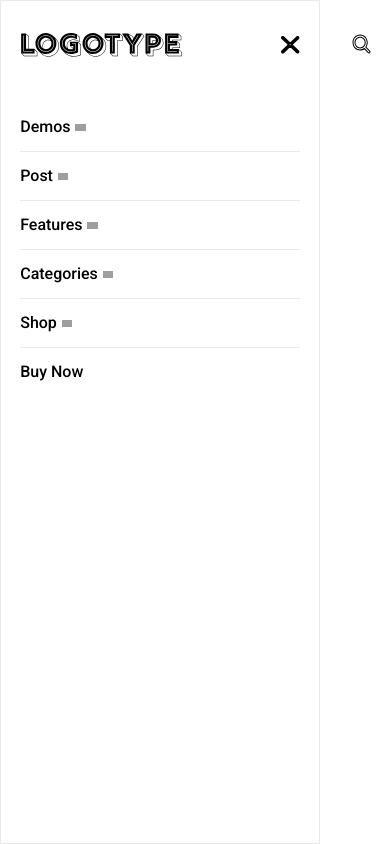
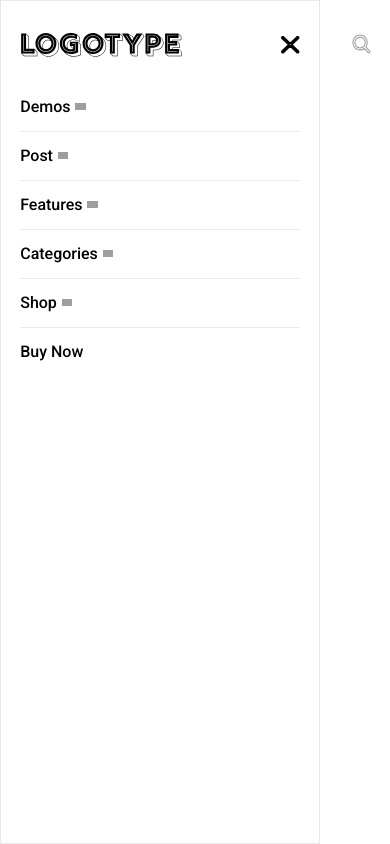
Before and after one commit to asuponev/next-blog, a Next.js app: page / in a window 390 px wide. Both pictures are taken after a click on the element 31 px from the left and 44 px from the top of the page. Built offline with nearby package versions, Linux system fonts and the light colour scheme; grey boxes are pictures that could not be loaded.

Commit message:
fix: add backarea when mobile menu open

```diff
--- a/src/components/header/Header.module.scss
+++ b/src/components/header/Header.module.scss
@@ -5,6 +5,8 @@
 
   @include mobile {
     border: none;
+    position: fixed;
+    z-index: 10;
   }
 
   &__container {
--- a/src/components/menu/Menu.module.scss
+++ b/src/components/menu/Menu.module.scss
@@ -9,6 +9,7 @@
     width: 320px;
     height: 100vh;
     position: fixed;
+    z-index: 20;
     top: 0;
     left: -320px;
     border: 1px solid $color-border;
@@ -38,7 +39,7 @@
 
   &__list {
     max-width: 75rem;
-    padding: 1.3rem 1.2rem 1.1rem;
+    padding: 0 1.2rem;
     margin: 0 auto;
     display: flex;
     align-items: center;
@@ -56,6 +57,8 @@
 
   &__item {
     margin-right: 2rem;
+    padding: 1.3rem 0 1.1rem;
+    cursor: pointer;
 
     @include mobile {
       width: 100%;
@@ -75,7 +78,6 @@
     &__top {
       display: flex;
       align-items: center;
-      cursor: pointer;
     }
 
     &__title {
@@ -92,21 +94,19 @@
       height: 0.4rem;
       margin-left: 0.3rem;
       transition: transform 0.2s ease-in-out;
-
-      &__open {
-        transform: rotate(-180deg);
-      }
     }
 
     &__open {
-      display: flex;
+      display: none;
       flex-direction: column;
       padding: 1.25rem;
       position: absolute;
+      z-index: 10;
       top: 3.4rem;
       background: $background-primary;
       border: 1px solid $color-border;
       min-width: 11rem;
+      cursor: default;
 
       @include mobile {
         position: static;
@@ -131,17 +131,20 @@
           border: none;
           padding-bottom: 0;
         }
+
+        &:hover,
+        &:active {
+          .menu__item__open__title {
+            color: $text-secondary;
+            transform: translateX(0.5rem);
+          }
+        }
       }
 
       &__title {
         font-size: 0.8rem;
         font-weight: 400;
         transition: transform 0.2s ease-in-out;
-
-        &:hover {
-          color: $text-secondary;
-          transform: translateX(0.5rem);
-        }
       }
 
       &__arrow {
@@ -151,5 +154,32 @@
         transform: rotate(-90deg);
       }
     }
+
+    &:hover,
+    &:active {
+      .menu__item__arrow {
+        transform: rotate(-180deg);
+      }
+
+      .menu__item__open {
+        display: flex;
+      }
+    }
   }
 }
+
+.backarea {
+  display: none;
+
+  @include mobile {
+    display: block;
+    position: fixed;
+    z-index: 15;
+    top: 0;
+    left: 0;
+    background: $background-primary;
+    opacity: 0.6;
+    width: 100%;
+    height: 100%;
+  }
+}
--- a/src/components/menu/Menu.tsx
+++ b/src/components/menu/Menu.tsx
@@ -5,9 +5,10 @@ import styles from './Menu.module.scss'
 import MenuHeader from './menu-header/MenuHeader'
 
 const Menu: React.FC = () => {
-  const { isMenuOpen } = useMenu()
+  const { isMenuOpen, onCloseMenu } = useMenu()
 
   return (
+    <>
       <div className={`${styles.menu} ${isMenuOpen && styles.menu__open}`}>
         <MenuHeader />
         <nav>
@@ -15,12 +16,19 @@ const Menu: React.FC = () => {
             {menuLinks.map((link) => (
               <MenuItem
                 key={link.title}
-              link={link}
+                {...link}
               />
             ))}
           </ul>
         </nav>
       </div>
+      {isMenuOpen && (
+        <div
+          className={styles.backarea}
+          onClick={onCloseMenu}
+        />
+      )}
+    </>
   )
 }
 
--- a/src/components/menu/menu-item/MenuItem.tsx
+++ b/src/components/menu/menu-item/MenuItem.tsx
@@ -1,27 +1,14 @@
-import { useState } from 'react'
 import Image from 'next/image'
 import Link from 'next/link'
 
-import { IMenuItemProps } from '@/types/menu.interface'
+import { IMenuLink } from '@/types/menu.interface'
+import MenuItemOpen from './MenuItemOpen'
 import styles from '../Menu.module.scss'
-import MenuItemOpen from './MenuItemOpen'
 
-const MenuItem: React.FC<IMenuItemProps> = ({ link }) => {
-  const { title, innerItems, href } = link
-  const [isOpenItems, setIsOpenItems] = useState(false)
-
-  const onOpenItems = (): void => {
-    if (innerItems) {
-      setIsOpenItems(() => !isOpenItems)
-    }
-  }
-
+const MenuItem: React.FC<IMenuLink> = ({ title, innerItems, href }) => {
   return (
     <li className={styles.menu__item}>
-      <div
-        className={styles.menu__item__top}
-        onClick={onOpenItems}
-      >
+      <div className={styles.menu__item__top}>
         {href ? (
           <Link
             href={href}
@@ -33,12 +20,7 @@ const MenuItem: React.FC<IMenuItemProps> = ({ link }) => {
           <p className={styles.menu__item__title}>{title}</p>
         )}
         {innerItems && (
-          <div
-            className={`
-            ${styles.menu__item__arrow}
-            ${isOpenItems && styles.menu__item__arrow__open}
-          `}
-          >
+          <div className={styles.menu__item__arrow}>
             <Image
               src="/menu-arrow-icon.svg"
               fill
@@ -47,7 +29,7 @@ const MenuItem: React.FC<IMenuItemProps> = ({ link }) => {
           </div>
         )}
       </div>
-      {isOpenItems && innerItems && <MenuItemOpen items={innerItems} />}
+      {innerItems && <MenuItemOpen items={innerItems} />}
     </li>
   )
 }
--- a/src/components/menu/menu-item/MenuItemOpen.tsx
+++ b/src/components/menu/menu-item/MenuItemOpen.tsx
@@ -1,14 +1,15 @@
 import Image from 'next/image'
 import Link from 'next/link'
 
-import { IMenuOpenProps } from '@/types/menu.interface'
+import { IMenuInnerItem } from '@/types/menu.interface'
 import styles from '../Menu.module.scss'
 
-const MenuItemOpen: React.FC<IMenuOpenProps> = ({ items }) => {
+const MenuItemOpen: React.FC<{ items: IMenuInnerItem[] }> = ({ items }) => {
   return (
     <div className={styles.menu__item__open}>
-      {items.map((item) => (
+      {items.map((item, i) => (
         <Link
+          key={i}
           href={item.href}
           className={styles.menu__item__open__link}
         >
```
Also changed, not shown: src/types/menu.interface.ts (+1 -9 lines). Lines whose indentation alone changed are shown as unchanged.
